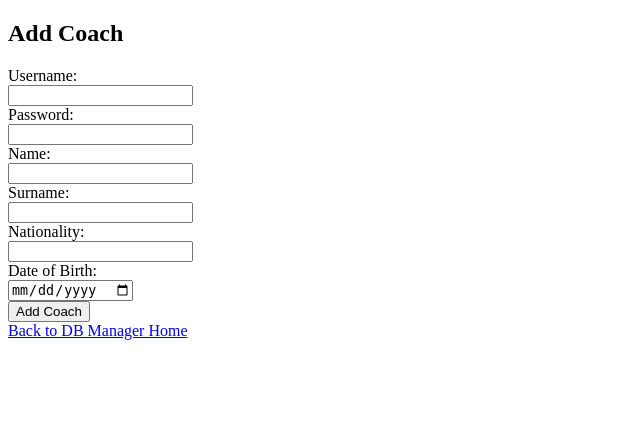
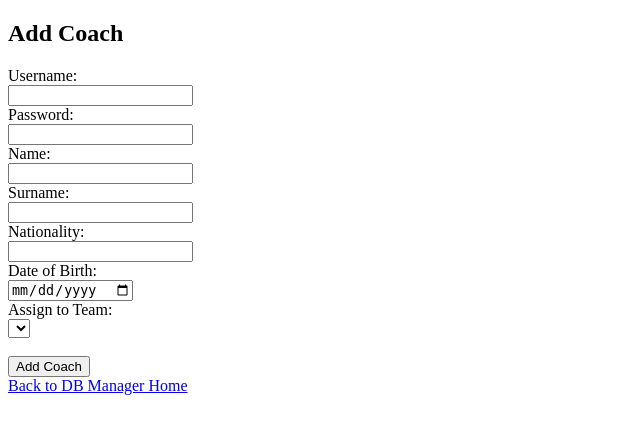
Before and after one commit to ByRock010/CMPE321_Project3, a Django app: page /dbmanagers/add_coach/ in a window 1280 px wide. Shown: the top 434 px of the page, without its empty margins (0-640 px from the left). Run offline with Django 5.2, Linux system fonts and the light colour scheme; data that the repository does not hold is empty.

Commit message:
Hall ve Table check ediyor, player ve coach addlerde team'e eklemesi lazım

```diff
--- a/chessdb_project/chess/templates/chess/addcoach.html
+++ b/chessdb_project/chess/templates/chess/addcoach.html
@@ -21,6 +21,13 @@
         <label>Date of Birth:</label><br>
         <input type="date" name="date_of_birth" required><br>
 
+        <label>Assign to Team:</label><br>
+        <select name="team_id" required>
+        {% for team in teams %}
+            <option value="{{ team.team_id }}">{{ team.team_id }} - {{ team.team_name }}</option>
+        {% endfor %}
+        </select><br><br>
+
         <input type="submit" value="Add Coach">
     </form>
     <a href="{% url 'dbmanagers_home' %}">Back to DB Manager Home</a>
--- a/chessdb_project/chess/templates/chess/dbmanagers_home.html
+++ b/chessdb_project/chess/templates/chess/dbmanagers_home.html
@@ -10,6 +10,6 @@
     <li><a href="{% url 'rename_hall' %}">Rename a Hall</a></li>
   </ul>
   <p><strong>Note:</strong> You cannot add new Database Managers.</p>
-  <p><a href="{% url 'home' %}">← Back to Main</a></p>
+  <p><a href="{% url 'login' %}">← Back to Login</a></p>
 </body>
 </html>
--- a/chessdb_project/chess/views.py
+++ b/chessdb_project/chess/views.py
@@ -57,6 +57,16 @@ def create_match(request):
             # data['creator'] = request.user.username  # use the logged-in coach
             try:
                 with connection.cursor() as cur:
+                    # ✅ Hall-table validation check
+                    cur.execute("""
+                        SELECT 1 FROM ChessTable
+                        WHERE table_id = %s AND hall_id = %s
+                    """, [data['table_id'], data['hall_id']])
+                    if not cur.fetchone():
+                        messages.error(request, "Selected table does not belong to the selected hall.")
+                        return render(request, 'chess/create_match.html', {'form': form})
+
+                    # Proceed only if the above passes
                     cur.callproc("create_match", [
                         data['white_player'],
                         data['white_team_id'],
@@ -66,7 +76,6 @@ def create_match(request):
                         data['hall_id'],
                         data['table_id'],
                         data['arbiter_username'],
-                        # data['creator'],
                         request.session.get('username')
                     ])
                 messages.success(request, "Match created successfully!")
@@ -173,7 +182,13 @@ def coach_unassigned_matches(request):
         cur.execute("""
             SELECT match_id, match_date, time_slot
             FROM ChessMatch
-            WHERE black_player IS NULL AND created_by = %s
+            WHERE black_player IS NULL
+              AND black_player_team_id IN (
+                  SELECT team_id
+                  FROM Coach_Team_Agreement
+                  WHERE coach_username = %s
+                    AND CURDATE() BETWEEN contract_start AND contract_finish
+              )
             ORDER BY match_date, time_slot
         """, [username])
         matches = [dict(zip([col[0] for col in cur.description], row)) for row in cur.fetchall()]
@@ -442,16 +457,25 @@ def add_player(request):
         elo = request.POST.get('elo_rating')
         fide_id = request.POST.get('fide_id')
         title = request.POST.get('title_id')
+        team_id = request.POST.get('team_id')
 
-        with connection.cursor() as cursor:
-            cursor.callproc('AddUser', [username, password, name, surname, nationality, 'Player'])
-            cursor.callproc('AddPlayer', [username, date_of_birth, elo, fide_id, title])
-            result = cursor.fetchone()
-            if not result:
-                messages.error(request, "ERROR")
+        try:
+            with connection.cursor() as cursor:
+                cursor.callproc('AddUser', [username, password, name, surname, nationality, 'Player'])
+                cursor.callproc('AddPlayer', [username, date_of_birth, elo, fide_id, title])
+                cursor.execute("INSERT INTO Player_Team (player_username, team_id) VALUES (%s, %s)", [username, team_id])
+                messages.success(request, "Player added and assigned to team successfully!")
+        except Exception as e:
+            messages.error(request, f"Error: {str(e)}")
+
+    # Fetch team list regardless of POST or GET
+    with connection.cursor() as cursor:
+        cursor.execute("SELECT team_id, team_name FROM Team ORDER BY team_id")
+        teams = [dict(zip([col[0] for col in cursor.description], row)) for row in cursor.fetchall()]
+
+    return render(request, 'chess/addplayer.html', {'teams': teams})
 
 
-    return render(request, 'chess/addplayer.html')
 
 
 
@@ -462,15 +486,40 @@ def add_coach(request):
         name = request.POST.get('name')
         surname = request.POST.get('surname')
         nationality = request.POST.get('nationality')
+        date_of_birth = request.POST.get('date_of_birth')
+        team_id = request.POST.get('team_id')
 
-        with connection.cursor() as cursor:
-            cursor.callproc('AddUser', [username, password, name, surname, nationality, 'Coach'])
-            cursor.callproc('AddCoach', [username])
-            result = cursor.fetchone()
-            if not result:
-                messages.error(request, "ERROR")
+        try:
+            with connection.cursor() as cursor:
+                # Add coach as a user
+                cursor.callproc('AddUser', [username, password, name, surname, nationality, 'Coach'])
+                cursor.callproc('AddCoach', [username])
 
-    return render(request, 'chess/addcoach.html')
+                # Add agreement with this team
+                cursor.execute("""
+                    INSERT INTO Coach_Team_Agreement (coach_username, team_id, contract_start, contract_finish)
+                    VALUES (%s, %s, CURDATE(), DATE_ADD(CURDATE(), INTERVAL 1 YEAR))
+                """, [username, team_id])
+
+                messages.success(request, "Coach added and assigned to team successfully!")
+        except Exception as e:
+            messages.error(request, f"Error: {str(e)}")
+
+    # Fetch only teams that are not already assigned to a coach
+    with connection.cursor() as cursor:
+        cursor.execute("""
+            SELECT t.team_id, t.team_name
+            FROM Team t
+            WHERE t.team_id NOT IN (
+                SELECT team_id FROM Coach_Team_Agreement
+                WHERE CURDATE() BETWEEN contract_start AND contract_finish
+            )
+            ORDER BY t.team_id
+        """)
+        teams = [dict(zip([col[0] for col in cursor.description], row)) for row in cursor.fetchall()]
+
+    return render(request, 'chess/addcoach.html', {'teams': teams})
+
 
 def add_arbiter(request):
     if request.method == "POST":
```
Also changed, not shown: chessdb_project/chess/templates/chess/addplayer.html (+7 -0 lines).
